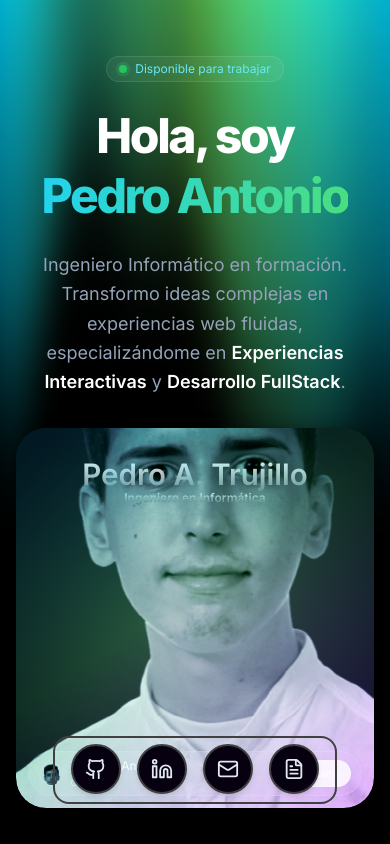
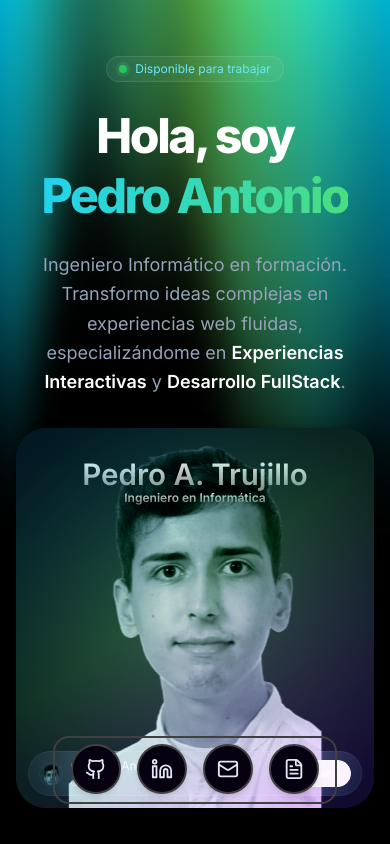
Before and after one commit to Pedro-Antonio-TF/Pedro-Antonio-TF.github.io, a React (Vite) app in the folder mi-portfolio/: page / in a window 390 px wide. Shown: the top 844 px of the page. Built offline with nearby package versions, Linux system fonts and the light colour scheme.

Commit message:
Mejorada visualización de imagen desde móvil

```diff
--- a/mi-portfolio/src/components/ProfileCard.css
+++ b/mi-portfolio/src/components/ProfileCard.css
@@ -84,6 +84,16 @@
     width: min(92vw, 420px);
     height: auto;
     max-height: none;
+  }
+
+  .pc-avatar-content .avatar {
+    height: 100%;
+    width: 100%;
+    bottom: 0;
+    display: block;
+    object-fit: contain;
+    transform: translateX(-50%) translateZ(0);
+    transition: none;
   }
 }
 
```
